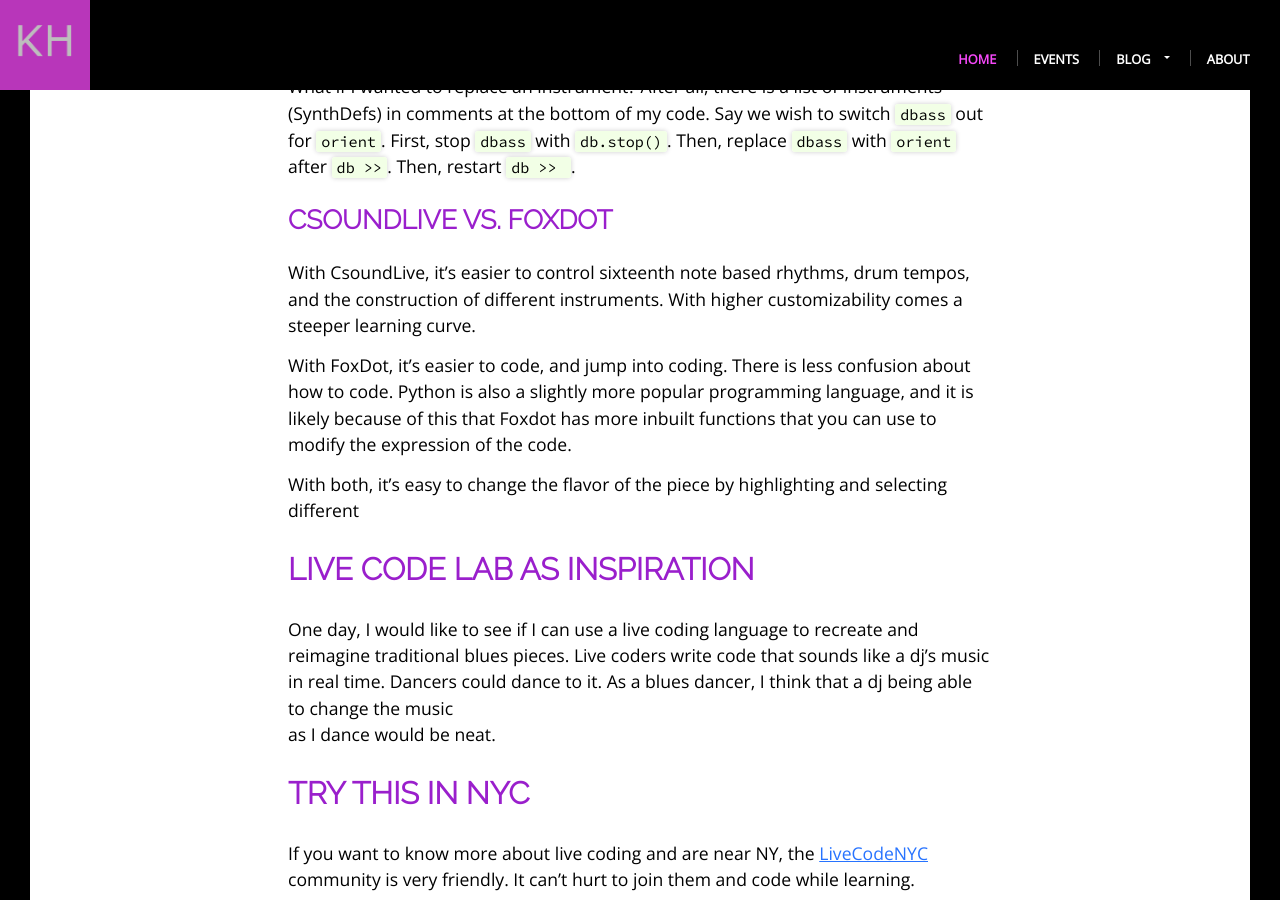
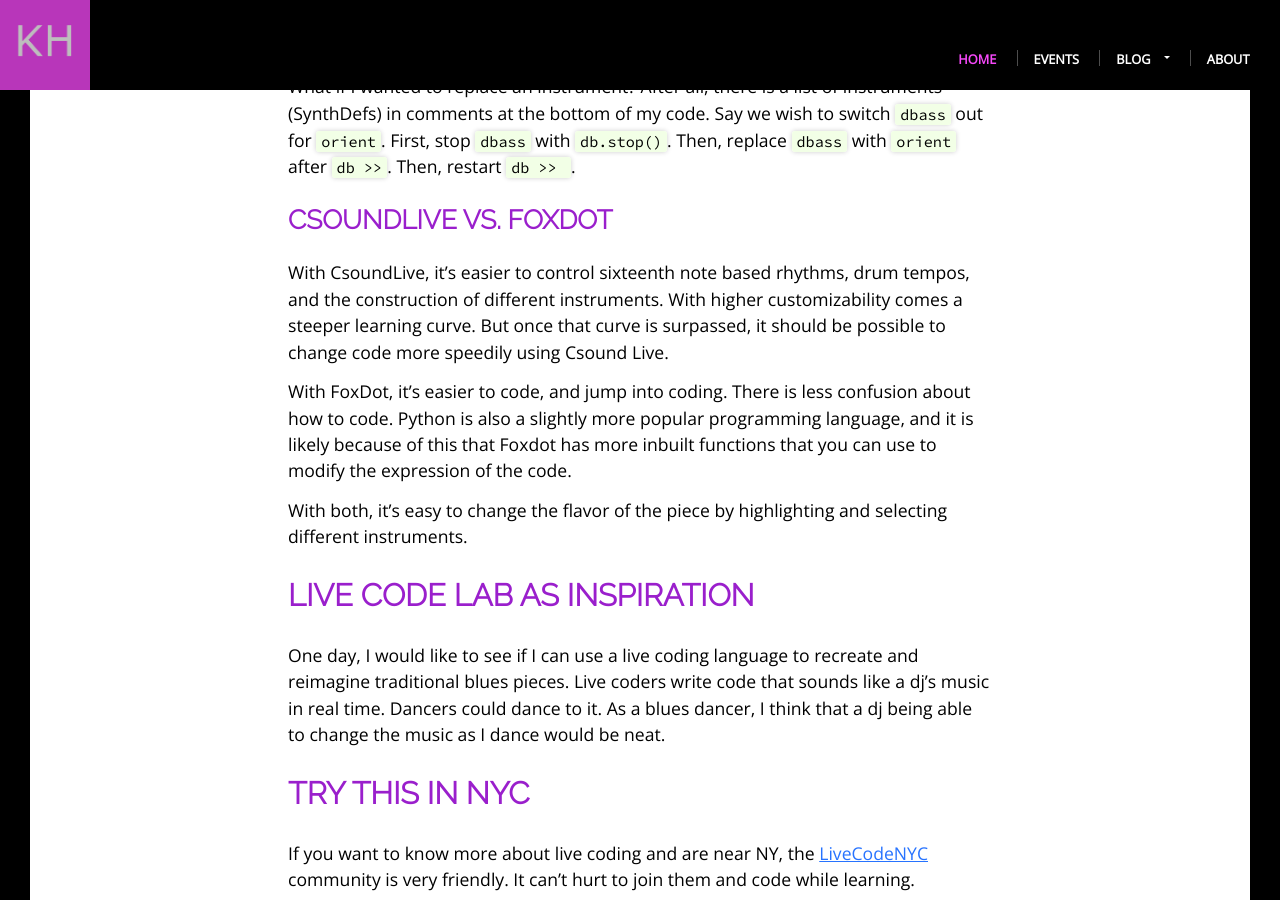
Before and after one commit to khoeger/khoeger.github.io, a Jekyll site: the page built from _posts/2019-04-23-live-code-lab-2019.md, in a window 1280 px wide and 900 px high, scrolled down 3080 px. Built offline with Jekyll 4.4.1, drawn with Linux system fonts in a browser that asks for light colours; some of the changed text lies outside the part shown.

Commit message:
Fix image, date problems

```diff
--- a/_posts/2019-04-23-live-code-lab-2019.md
+++ b/_posts/2019-04-23-live-code-lab-2019.md
@@ -70,7 +70,7 @@
 Paste the example code into [live.csound.com](https://live.csound.com), paste it over all the code in the browser, highlight everything, and hit `cntrl-e` to run. This is what I can currently do with CsoundLive!
 
 {% highlight csound %}
-{% include 2019/4-17/csoundLive.csd %}
+{% include 2019/4-23/csoundLive.csd %}
 {% endhighlight %}
 
 I was inspired by [Basin Street Blues](https://www.youtube.com/watch?v=M0nMHBFZc_E),
@@ -111,7 +111,7 @@
 you can soup up the performance with other variations on the theme.
 
 {% highlight Python %}
-{% include 2019/4-17/foxdot.py %}
+{% include 2019/4-23/foxdot.py %}
 {% endhighlight %}
 
 What if I wanted to replace an instrument?
@@ -125,20 +125,20 @@
 ### CsoundLive vs. FoxDot
 With CsoundLive, it's easier to control sixteenth note based rhythms, drum tempos, and the construction of different instruments.
 With higher customizability comes a steeper learning curve.
+But once that curve is surpassed, it should be possible to change code more speedily using Csound Live.
 
 With FoxDot, it's easier to code, and jump into coding.
 There is less confusion about how to code.
 Python is also a slightly more popular programming language,
 and it is likely because of this that Foxdot has more inbuilt functions that you can use to modify the expression of the code.
 
-With both, it's easy to change the flavor of the piece by highlighting and selecting different
+With both, it's easy to change the flavor of the piece by highlighting and selecting different instruments.
 ## Live Code Lab as Inspiration
 One day, I would like to see if I can use a live coding language to recreate
 and reimagine traditional blues pieces.
 Live coders write code that sounds like a dj's music in real time.
 Dancers could dance to it.
-As a blues dancer, I think that a dj being able to change the music
-as I dance would be neat.
+As a blues dancer, I think that a dj being able to change the music as I dance would be neat.
 
 ## Try this in NYC
 If you want to know more about live coding and are near NY,
```
Also changed, not shown: other parts of _posts/2019-04-23-live-code-lab-2019.md (+2 -2 lines), assets/img/2019/20190423LiveCode.jpg (added).
